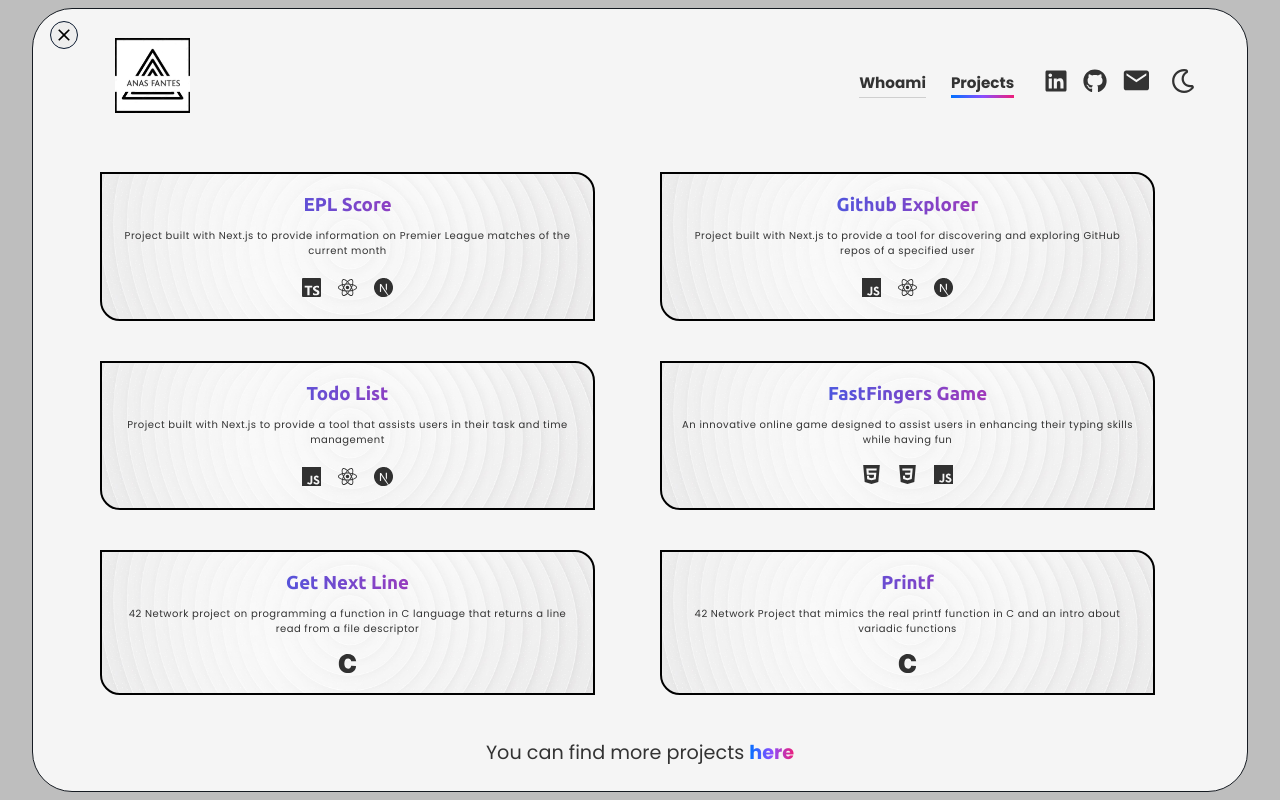
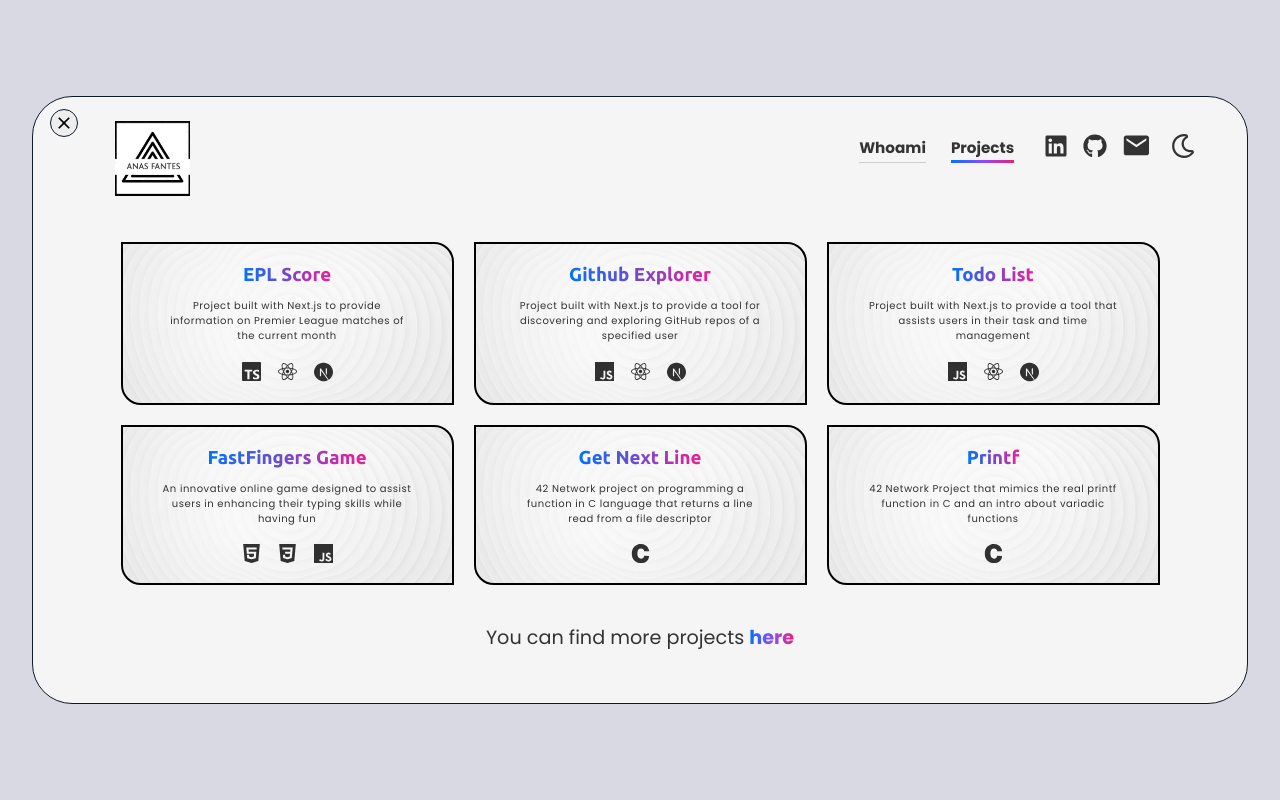
Before and after one commit to afantes/anasfantes.me, a Next.js app: page /projects in a window 1280 px wide. Built offline with nearby package versions, Linux system fonts and the light colour scheme.

Commit message:
Add File

```diff
--- a/components/Card/styles.ts
+++ b/components/Card/styles.ts
@@ -5,14 +5,19 @@ type DarkProps = {
 };
 
 export const StyledCard = styled.div<DarkProps>`
-  background-color: ${({ darkMode }) => darkMode ? '#161B22' : '#F5F5F5'};
+  background-color: ${({ darkMode }) => darkMode ? '#0f1a2a' : '#F5F5F5'};
   position: relative;
   width: 90%;
   height: 90%;
   margin: 5% auto;
   padding: 2rem;
-  border: ${({ darkMode }) => darkMode ? '1px solid #F5F5F5' : '1.2px solid #161B22'};
+  border: ${({ darkMode }) => darkMode ? '1px solid #F5F5F5' : '1.2px solid #0f1a2a'};
   border-radius: 40px;
+
+  @media (min-width: 1500px) {
+    width: 80%;
+    height: 75%;
+  }
 
   @media (max-width: 1366px) {
     width: 95%;
--- a/components/CardBody/styles.ts
+++ b/components/CardBody/styles.ts
@@ -16,7 +16,7 @@ export const StyledCardBody = styled.div`
   @media (max-width: 1280px) {
     flex-direction: row;
     gap: 60px;
-    margin-top: -25px;
+    margin-top: -15px;
     padding: 15px;
   }
 
--- a/components/CardHeader/styles.ts
+++ b/components/CardHeader/styles.ts
@@ -18,7 +18,7 @@ export const StyledCardHeader = styled.div`
 
   @media (max-width: 1280px) {
     .navigation-bar {
-      margin-top: 10px;
+      margin-top: -35px;
     }
   }
 
--- a/components/CardImage/styles.ts
+++ b/components/CardImage/styles.ts
@@ -12,11 +12,11 @@ export const ImageFrame = styled.div<DarkProps>`
   overflow: hidden;
   padding: 15px;
   margin-bottom: 40px;
-  border: ${({ darkMode }) => darkMode ? '0.9px solid #F5F5F5' : '0.9px solid #161B22'};
+  border: ${({ darkMode }) => darkMode ? '0.2px solid #F5F5F5' : '0.2px solid #0f1a2a'};
   opacity: 0.93;
 
   @media (max-width: 1280px) {
-    margin-top: 70px;
+    margin-top: 20px;
   }
 
   @media (max-width: 700px) {
--- a/components/CloseIcon/styles.ts
+++ b/components/CloseIcon/styles.ts
@@ -16,7 +16,7 @@ export const StyledCloseIcon = styled.div<DarkProps>`
   color: #000;
   width: 28px;
   height: 28px;
-  border: ${({ darkMode }) => darkMode ? '1px solid #F5F5F5' : '1px solid #0A192F'};
+  border: ${({ darkMode }) => darkMode ? '1px solid #F5F5F5' : '1px solid #0f1a2a'};
   border-radius: 50%;
   cursor: pointer;
   transition: background-color 0.3s ease, transform 0.3s ease;
--- a/components/Container/styles.ts
+++ b/components/Container/styles.ts
@@ -4,11 +4,11 @@ export const StyledContainer = styled.div`
   display: flex;
   justify-content: center;
   align-items: center;
-  background-color: #BEBEBE;
+  background-color: #d9d9e3;
   width: 100%;
   min-height: 100vh;
 
-  @media (min-width: 1280px) {
+  @media (min-width: 1400px) {
     height: 100vh;
   }
 `;
--- a/components/Navigation/styles.ts
+++ b/components/Navigation/styles.ts
@@ -11,7 +11,7 @@ export const StyledNavigationBar = styled.nav`
   padding: 0px 5px;
 
   @media (max-width: 1280px) {
-    margin: 0px 0 20px;
+    margin: 0px 0 10px;
     padding: 0;
   }
 
--- a/components/ProjectCard/styles.ts
+++ b/components/ProjectCard/styles.ts
@@ -7,6 +7,8 @@ type DarkProps = {
 export const CardContainer = styled.div<DarkProps>`
   display: flex;
   flex-direction: column;
+  align-items: center;
+  justify-content: center;
   background-image: ${({ darkMode }) => darkMode ? "url('/bg03-dark.jpg')" : "url('/bg03.jpg')"};
   background-size: cover;
   background-position: center;
@@ -27,8 +29,8 @@ export const CardContainer = styled.div<DarkProps>`
   }
 
   @media (max-width: 1366px) {
-    width: 90%;
-    margin: 15px;
+    width: 30%;
+    margin: 10px;
   }
 
   @media (max-width: 700px) {
@@ -52,7 +54,12 @@ export const ProjectTitle = styled.h3`
     margin: 0 0 2px 0;
   }
 
+  @media (max-width: 1000px) {
+    font-size: 14px;
+  }
+
   @media (max-width: 700px) {
+    font-size: 16px;
     margin: 0 0 2px 0;
   }
 `;
@@ -67,7 +74,12 @@ export const ProjectDescription = styled.p<DarkProps>`
   margin-bottom: 18px;
 
   @media (max-width: 1366px) {
+    max-width: 250px;
     font-size: 10px;
+  }
+
+  @media (max-width: 1000px) {
+    font-size: 8px;
   }
 
   @media (max-width: 700px) {
--- a/components/ProjectsWrapper/styles.ts
+++ b/components/ProjectsWrapper/styles.ts
@@ -1,20 +1,19 @@
 import styled from 'styled-components';
 
 export const Wrapper = styled.div`
-  display: grid;
-  grid-template-columns: repeat(3, 1fr);
-  max-width: 1200px;
-  margin: 15px auto 0px;
+  display: flex;
+  justify-content: center; // Centre horizontalement
+  align-items: center; // Centre verticalement
+  flex-wrap: wrap; // Permet un enroulement
+  max-width: 2000px;
+  margin: 12px auto 0px;
   padding: 20px;
 
-  @media (max-width: 1366px) {
-    grid-template-columns: repeat(2, 1fr);
-    gap: 10px;
+  @media (min-width: 1366px) {
+    max-width: 3000px;
   }
 
   @media (max-width: 700px) {
-    grid-template-columns: repeat(1, 1fr);
-    gap: 10px;
     margin: -10px auto 0px;
   }
 `;
```
